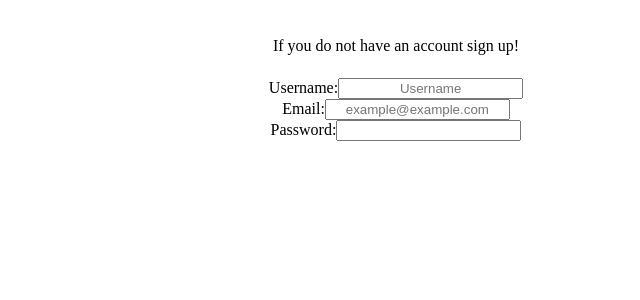
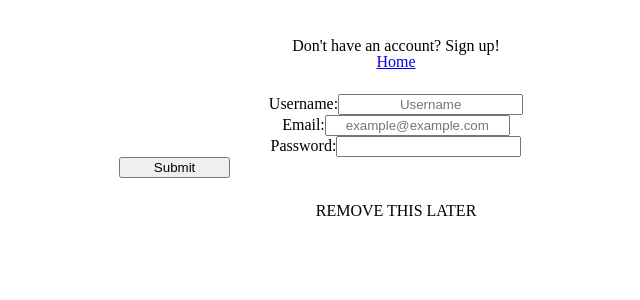
Before and after one commit to SassyFatCat/Front-End, a React (Create React App) app in the folder wunderlist/: page /signup in a window 1280 px wide. Shown: the top 300 px of the page, without its empty margins (244-884 px from the left). Built offline with nearby package versions, Linux system fonts and the light colour scheme.

Commit message:
added a fake post to test the data being sent back(it works) onchange function onsubmit

```diff
--- a/wunderlist/src/components/Login/Login.js
+++ b/wunderlist/src/components/Login/Login.js
@@ -1,79 +1,80 @@
-import React, {useState} from 'react';
-import axios from 'axios';
+import React, { useState } from "react";
+import axios from "axios";
 
-const initialValues={
-    username: '',
-    password: '',
-}
+const initialValues = {
+  username: "",
+  password: "",
+};
 
 const Login = () => {
-const [userInfo, setUserInfo] = useState([])
-const [values, setValues] = useState(initialValues)
+  const [userInfo, setUserInfo] = useState([]);
+  const [values, setValues] = useState(initialValues);
 
-const thisUrl = 'fakeapi.com'
+  const thisUrl = "fakeapi.com";
 
   const update = (name, value) => {
-    const updateUser = {[name]: value, ...values}
-    setUserInfo(updateUser)
-}
+    const updateUser = { [name]: value, ...values };
+    setUserInfo(updateUser);
+  };
 
-const onChange = event => {
-    const {name, value} = event.target
-    update(name, value)
-}
+  const onChange = (event) => {
+    const { name, value } = event.target;
+    update(name, value);
+  };
 
   const getUser = () => {
-axios.get(thisUrl)
-.then(res => {
-    setUserInfo(res.data)
+    axios
+      .get(thisUrl)
+      .then((res) => {
+        setUserInfo(res.data);
       })
-.catch(error => {
-    console.log('check axios get')
-})
-}
+      .catch((error) => {
+        console.log("check axios get");
+      });
+  };
 
   const submit = () => {
-    const thisUser ={
+    const thisUser = {
       username: values.username.trim(),
-    password: values.password
-}
-getUser(thisUser)
-}
+      password: values.password,
+    };
+    getUser(thisUser);
+  };
 
+  const onSubmit = (event) => {
+    event.preventDefault();
+    submit();
+  };
 
-const onSubmit = event => {
-    event.preventDefault()
-    submit()
-}
-
-    return(
+  return (
     <>
-        <form className='loginContainer' onSubmit={onSubmit}>
+      <form className="loginContainer" onSubmit={onSubmit}>
         <h2>Login Here</h2>
-        <div className='loginInfo'>
-            <label>Username:
+        <div className="loginInfo">
+          <label>
+            Username:
             <input
               // value=
               // onChange=
-                name='username'
-                type='text'
-                placeholder='type your username here'
+              name="username"
+              type="text"
+              placeholder="type your username here"
             />
           </label>
-            <label>Password:
+          <label>
+            Password:
             <input
               // value=
               // onChange=
-                name='password'
-                type='text'
-                placeholder='type your password here'
+              name="password"
+              type="text"
+              placeholder="type your password here"
             />
           </label>
-            <button type='submit'>submit</button>
+          <button type="submit">submit</button>
         </div>
       </form>
     </>
-    )
-
-}
-export default Login
+  );
+};
+export default Login;
--- a/wunderlist/src/components/SignUp/SignUp.css
+++ b/wunderlist/src/components/SignUp/SignUp.css
@@ -8,5 +8,10 @@ form{
     display: flex;
     padding: 2%;
     flex-direction: column;
-
+    width: 50%;
+    margin: 0 auto;
+    /* justify-content: space-between; */
 }
+button{
+    width: 20%;
+}
--- a/wunderlist/src/components/SignUp/SignUp.js
+++ b/wunderlist/src/components/SignUp/SignUp.js
@@ -1,25 +1,94 @@
-import React from "react";
+import React, { useState } from "react";
 import "./SignUp.css";
+import axios from "axios";
+import { Link } from "react-router-dom";
 
+const initialFormValues = {
+  username: "",
+  email: "",
+  password: "",
+};
 
 const SignUp = () => {
+  const [user, setUser] = useState([]);
+  const [values, setValues] = useState(initialFormValues);
+
+  const submit = (event) => {
+    event.preventDefault();
+    const newUser = {
+      username: values.username.trim(),
+      email: values.email.trim(),
+      password: values.password.trim(),
+    };
+    postNewUser(newUser);
+  };
+
+  const postNewUser = (newUser) => {
+    axios
+      .post("https://reqres.in/api/users", newUser)
+      .then((res) => {
+        setUser(res.data);
+        console.log(res.data);
+      })
+      .catch((err) => {
+        console.log(err);
+      })
+      .finally(() => {
+        setValues(initialFormValues);
+      });
+  };
+
+  const inputValueChange = (event) => {
+    const {name,value} = event.target
+    setValues({
+      ...values,
+      [name]: value,
+    });
+  };
+
   return (
     <div id="container">
-      <h3>If you do not have an account sign up!</h3>
-      <form>
+      <h3>Don't have an account? Sign up!</h3>
+      <Link to="/">Home</Link>
+      <form onSubmit={submit}>
         <label>
           Username:
-          <input type="text" placeholder="Username" />
+          <input
+            type="text"
+            name="username"
+            placeholder="Username"
+            value={values.username}
+            onChange={inputValueChange}
+          />
         </label>
         <label>
           Email:
-          <input type="email" placeholder="example@example.com" />
+          <input
+            type="email"
+            name="email"
+            placeholder="example@example.com"
+            value={values.email}
+            onChange={inputValueChange}
+          />
         </label>
         <label>
           Password:
-          <input type="password" />
+          <input
+            type="password"
+            name="password"
+            value={values.password}
+            onChange={inputValueChange}
+          />
         </label>
+        <button>Submit</button>
       </form>
+      {/* REMOVE THE CODE BELOW LATER */}
+      <div>
+        REMOVE THIS LATER
+        <h1>{user.username}</h1>
+        <h1>{user.email}</h1>
+        <h1>{user.password}</h1>
+      </div>
     </div>
   );
 };
```
Lines whose indentation alone changed are shown as unchanged.
